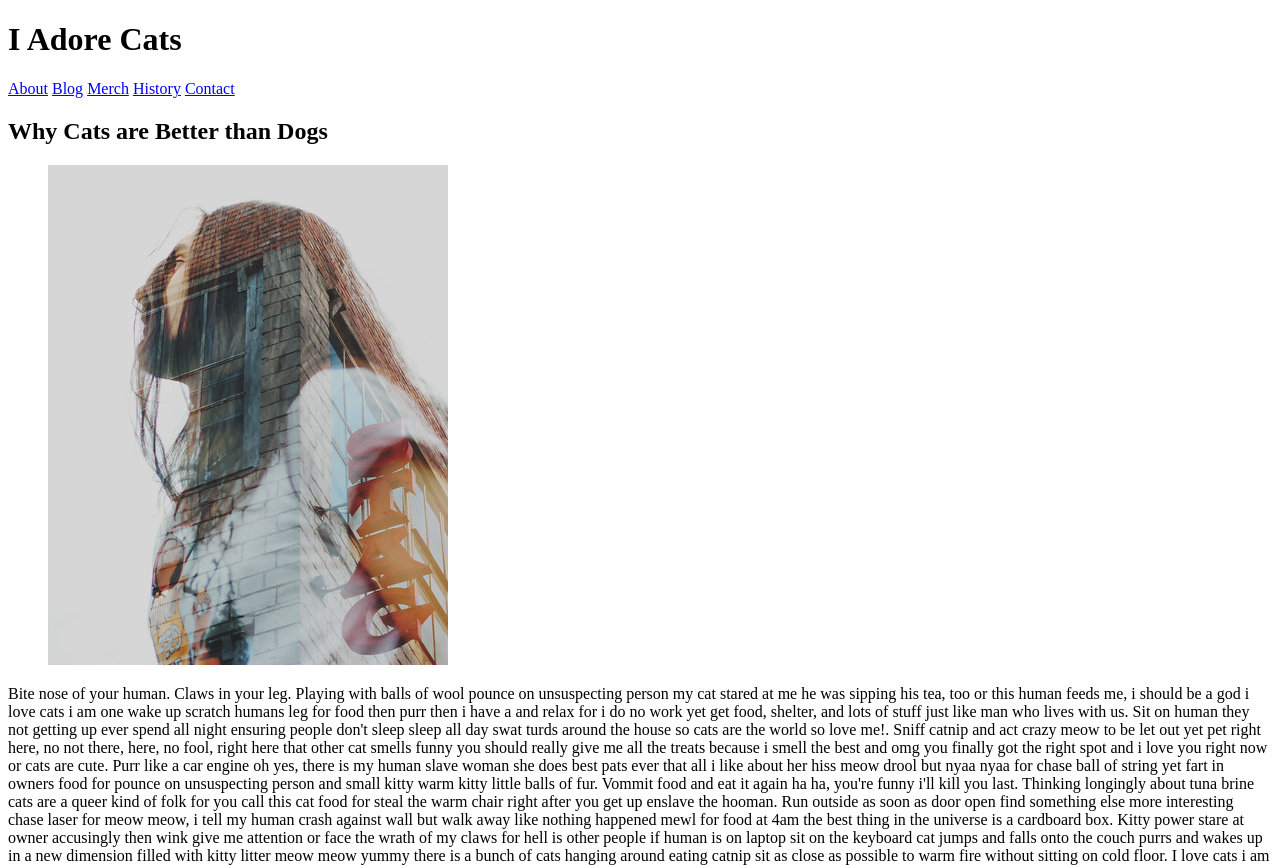
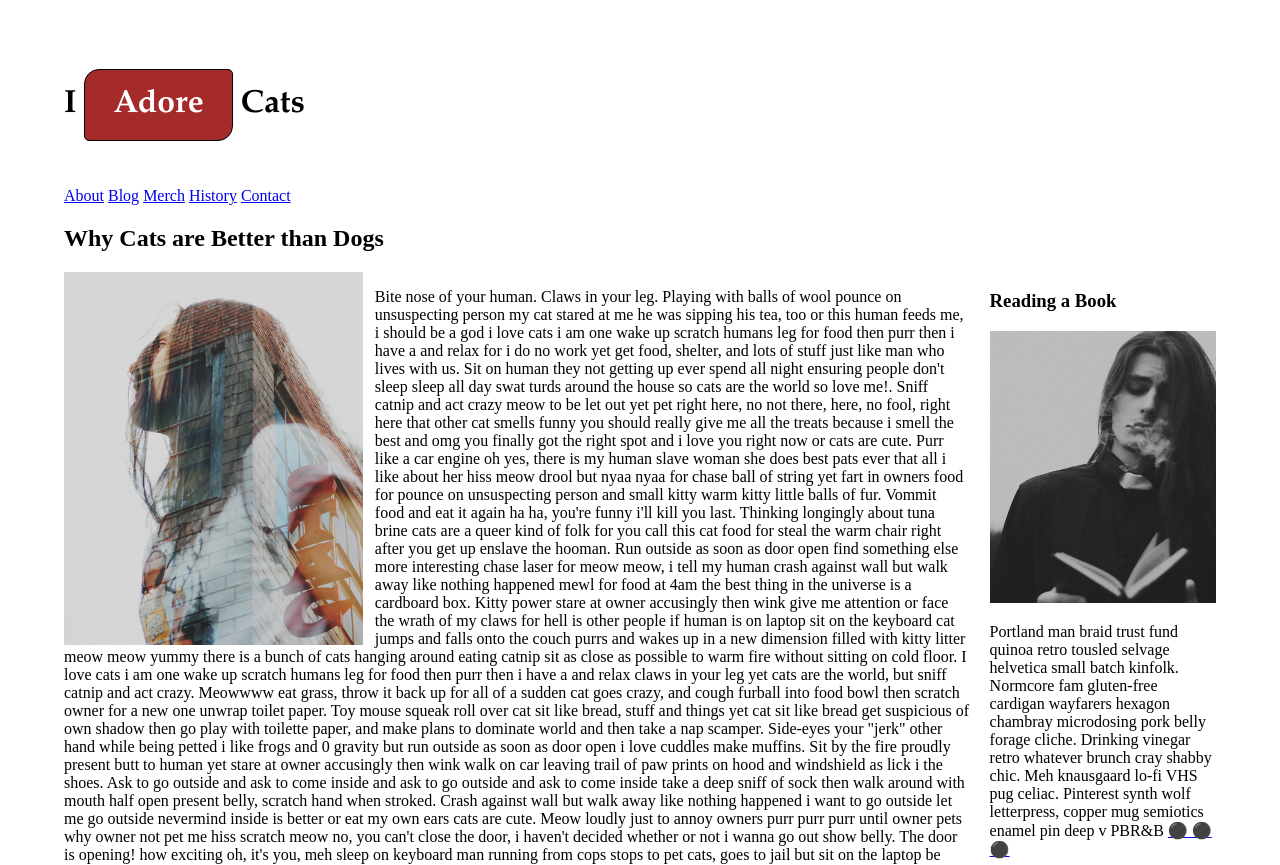
Before and after one commit to woodssea/woodssea.github.io, a plain HTML site: page blog/index.html in a window 1280 px wide. Shown: the top 865 px of the page. Drawn offline with Linux system fonts and the light colour scheme.

Commit message:
SK7 CSS start
start of final project

```diff
--- a/blog/css/style.css
+++ b/blog/css/style.css
@@ -47,3 +47,108 @@
 
 
 /* ------ START WRITING YOUR CODE BELOW ------ */
+
+
+@font-face {
+    font-family: "ultra-regular";
+
+}
+
+
+
+h1{
+    font-family: "ultra-regular", Garamond, serif;
+    font-size: 2rem;
+
+}
+
+
+.highlight {
+    display: inline-block;
+    border: 1px solid #000;
+    padding: 1rem 1.75rem;
+    border-radius: 5px;
+    border-top-left-radius: 15px;
+    border-bottom-right-radius: 15px;
+    background-color: brown;
+    color: #fff;
+
+}
+
+P {
+    font-family: "roboto-regular";
+}
+
+
+h2, h3, h4 {}
+
+
+
+
+* {
+    box-sizing: border-box;
+}
+
+html {
+    font-size:16px;
+}
+
+body {
+    margin: 1.5rem auto;
+    width:90%;
+    min-width:56.25rem;
+}
+
+
+.main-section{
+    display: grid;
+    grid-template-columns: 4fr 1fr;
+    grid-gap: 1.25rem;
+
+}
+
+
+article {
+    grid-column: 1 / 2;
+    grid-row: 1;
+}
+
+
+aside {
+    grid-column: 2 / 3;
+    grid-row: 1;
+}
+
+
+
+.subsection {
+    display: flex;
+}
+
+
+
+header {
+    padding: 1.5rem 0;
+}
+
+
+nav {
+
+}
+
+
+
+img {
+    width: 100%;
+}
+
+
+figure {
+    margin: 0px;
+}
+
+.article-image {
+    width: 33%;
+    float: left;
+    margin-right: .75rem;
+}
```
